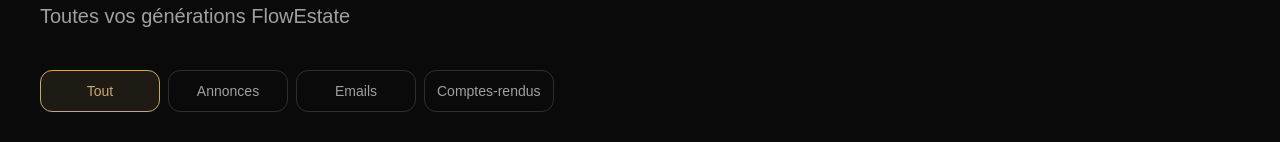
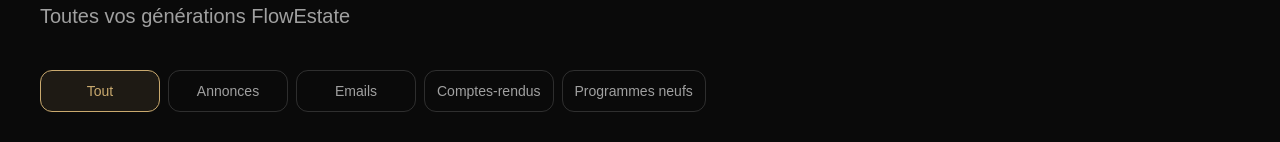
Before and after one commit to timal76/flowestate, a Next.js app: page /historique in a window 1280 px wide. Shown: the part 186-328 px from the top of the page. Built offline with nearby package versions, Linux system fonts and the light colour scheme; no server answers; the database is empty; sample sign-in values are in the browser's storage.

Commit message:
feat: ajout filtre Programmes neufs dans historique

```diff
--- a/app/historique/page.tsx
+++ b/app/historique/page.tsx
@@ -12,7 +12,7 @@
 
 const goldRgb = "201, 169, 110";
 
-type ActivityType = "annonce" | "email" | "compte-rendu";
+type ActivityType = "annonce" | "email" | "compte-rendu" | "programme-neuf";
 
 type GenerationRow = {
   id: string;
@@ -27,7 +27,8 @@
 const PAGE_SIZE = 20;
 
 function parseTypeFilter(raw: string | undefined): TypeFilter {
-  if (raw === "annonce" || raw === "email" || raw === "compte-rendu") return raw;
+  if (raw === "annonce" || raw === "email" || raw === "compte-rendu" || raw === "programme-neuf")
+    return raw;
   return "all";
 }
 
@@ -189,6 +190,13 @@
           >
             Comptes-rendus
           </Link>
+          <Link
+            href={filterHref("programme-neuf", searchTrim)}
+            className={typeFilter === "programme-neuf" ? filterActiveClass : filterInactiveClass}
+            aria-current={typeFilter === "programme-neuf" ? "true" : undefined}
+          >
+            Programmes neufs
+          </Link>
         </div>
 
         <form method="get" action="/historique" className="mb-2 space-y-2">
@@ -225,10 +233,38 @@
           <ClickableGenerationsList
             items={rows.map((row): ClickableGenerationItem => {
               const description = row.description?.trim() || "Génération enregistrée";
-              const full =
-                row.content?.trim() ||
-                row.description?.trim() ||
-                "Aucun contenu détaillé disponible pour cette génération.";
+              const full = (() => {
+                if (row.type === "programme-neuf" && row.content) {
+                  try {
+                    const parsed = JSON.parse(row.content) as {
+                      leboncoin?: { titre?: string; corps?: string };
+                      seloger?: { titre?: string; corps?: string };
+                      siteAgence?: { titre?: string; corps?: string };
+                    };
+                    const parts: string[] = [];
+                    if (parsed.leboncoin?.titre)
+                      parts.push(
+                        `LEBONCOIN\n${parsed.leboncoin.titre}\n\n${parsed.leboncoin.corps || ""}`,
+                      );
+                    if (parsed.seloger?.titre)
+                      parts.push(
+                        `SELOGER\n${parsed.seloger.titre}\n\n${parsed.seloger.corps || ""}`,
+                      );
+                    if (parsed.siteAgence?.titre)
+                      parts.push(
+                        `SITE PROPRE\n${parsed.siteAgence.titre}\n\n${parsed.siteAgence.corps || ""}`,
+                      );
+                    return parts.join("\n\n---\n\n") || row.content;
+                  } catch {
+                    return row.content;
+                  }
+                }
+                return (
+                  row.content?.trim() ||
+                  row.description?.trim() ||
+                  "Aucun contenu détaillé disponible pour cette génération."
+                );
+              })();
               return {
                 id: row.id,
                 type: row.type,
```
